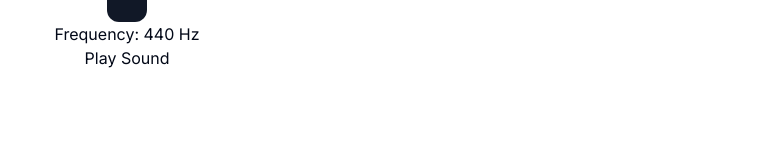
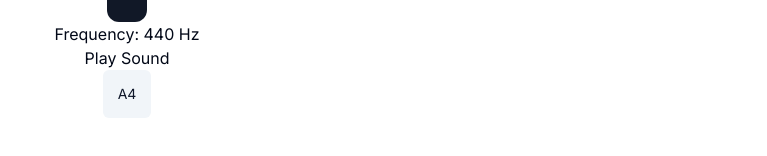
Before and after one commit to wr1159/otamatone, a Next.js app: page / in a window 1280 px wide. Shown: the part 618-774 px from the top of the page, without its empty margins (513-1280 px from the left). Built offline with nearby package versions, Linux system fonts and the light colour scheme.

Commit message:
Add note indicator

```diff
--- a/src/components/frequency-bar.tsx
+++ b/src/components/frequency-bar.tsx
@@ -1,5 +1,6 @@
 "use client";
 import React, { useState, useEffect } from "react";
+import NoteIndicator from "./note-indicator";
 
 interface FrequencySliderProps {
   onChange?: (frequency: number) => void;
@@ -128,6 +129,7 @@ const FrequencySlider: React.FC<FrequencySliderProps> = ({ onChange }) => {
           {isPlaying ? "Stop Sound" : "Play Sound"}
         </button>
       </div>
+      <NoteIndicator frequency={frequency} />
     </div>
   );
 };
--- /dev/null
+++ b/src/components/note-indicator.tsx
@@ -0,0 +1,94 @@
+import React from "react";
+
+type Note = {
+  name: string;
+  frequency: number;
+  lowerBound: number;
+  upperBound?: number;
+};
+
+const notes: Note[] = [
+  { name: "C3", frequency: 130.81, lowerBound: 125, upperBound: 134 },
+  { name: "C#3/Db3", frequency: 138.59, lowerBound: 134, upperBound: 142 },
+  { name: "D3", frequency: 146.83, lowerBound: 142, upperBound: 151 },
+  { name: "D#3/Eb3", frequency: 155.56, lowerBound: 151, upperBound: 159 },
+  { name: "E3", frequency: 164.81, lowerBound: 159, upperBound: 169 },
+  { name: "F3", frequency: 174.61, lowerBound: 169, upperBound: 180 },
+  { name: "F#3/Gb3", frequency: 185.0, lowerBound: 180, upperBound: 190 },
+  { name: "G3", frequency: 196.0, lowerBound: 190, upperBound: 201 },
+  { name: "G#3/Ab3", frequency: 207.65, lowerBound: 201, upperBound: 214 },
+  { name: "A3", frequency: 220.0, lowerBound: 214, upperBound: 227 },
+  { name: "A#3/Bb3", frequency: 233.08, lowerBound: 227, upperBound: 240 },
+  { name: "B3", frequency: 246.94, lowerBound: 240, upperBound: 248 },
+  { name: "C4", frequency: 261.63, lowerBound: 248, upperBound: 269 },
+  { name: "C#4/Db4", frequency: 277.18, lowerBound: 269, upperBound: 285 },
+  { name: "D4", frequency: 293.66, lowerBound: 285, upperBound: 301 },
+  { name: "D#4/Eb4", frequency: 311.13, lowerBound: 301, upperBound: 320 },
+  { name: "E4", frequency: 329.63, lowerBound: 320, upperBound: 339 },
+  { name: "F4", frequency: 349.23, lowerBound: 339, upperBound: 359 },
+  { name: "F#4/Gb4", frequency: 369.99, lowerBound: 359, upperBound: 378 },
+  { name: "G4", frequency: 392.0, lowerBound: 378, upperBound: 404 },
+  { name: "G#4/Ab4", frequency: 415.3, lowerBound: 404, upperBound: 427 },
+  { name: "A4", frequency: 440.0, lowerBound: 427, upperBound: 453 },
+  { name: "A#4/Bb4", frequency: 466.16, lowerBound: 453, upperBound: 478 },
+  { name: "B4", frequency: 493.88, lowerBound: 478, upperBound: 508 },
+  { name: "C5", frequency: 523.25, lowerBound: 508, upperBound: 523 },
+  { name: "C#5/Db5", frequency: 554.37, lowerBound: 523, upperBound: 565 },
+  { name: "D5", frequency: 587.33, lowerBound: 565, upperBound: 600 },
+  { name: "D#5/Eb5", frequency: 622.25, lowerBound: 600, upperBound: 634 },
+  { name: "E5", frequency: 659.25, lowerBound: 634, upperBound: 670 },
+  { name: "F5", frequency: 698.46, lowerBound: 670, upperBound: 720 },
+  { name: "F#5/Gb5", frequency: 739.99, lowerBound: 720, upperBound: 763 },
+  { name: "G5", frequency: 783.99, lowerBound: 763, upperBound: 807 },
+  { name: "G#5/Ab5", frequency: 830.61, lowerBound: 807, upperBound: 855 },
+  { name: "A5", frequency: 880.0, lowerBound: 855, upperBound: 906 },
+  { name: "A#5/Bb5", frequency: 932.33, lowerBound: 906, upperBound: 955 },
+  { name: "B5", frequency: 987.77, lowerBound: 955, upperBound: 1011 },
+  { name: "C6", frequency: 1046.5, lowerBound: 1011, upperBound: 1069 },
+  { name: "C#6/Db6", frequency: 1108.73, lowerBound: 1069, upperBound: 1141 },
+  { name: "D6", frequency: 1174.66, lowerBound: 1141, upperBound: 1209 },
+  { name: "D#6/Eb6", frequency: 1244.51, lowerBound: 1209, upperBound: 1280 },
+  { name: "E6", frequency: 1318.51, lowerBound: 1280, upperBound: 1358 },
+  { name: "F6", frequency: 1396.91, lowerBound: 1358, upperBound: 1438 },
+  { name: "F#6/Gb6", frequency: 1479.98, lowerBound: 1438, upperBound: 1525 },
+  { name: "G6", frequency: 1567.98, lowerBound: 1525, upperBound: 1611 },
+  { name: "G#6/Ab6", frequency: 1661.22, lowerBound: 1611, upperBound: 1710 },
+  { name: "A6", frequency: 1760.0, lowerBound: 1710, upperBound: 1812 },
+  { name: "A#6/Bb6", frequency: 1864.66, lowerBound: 1812, upperBound: 1920 },
+  { name: "B6", frequency: 1975.53, lowerBound: 1920, upperBound: 2040 },
+  { name: "C7", frequency: 2093.0, lowerBound: 2040 },
+];
+
+function getNoteByFrequency(frequency: number): Note | null {
+  for (const note of notes) {
+    if (
+      frequency >= note.lowerBound &&
+      (note.upperBound === undefined || frequency < note.upperBound)
+    ) {
+      return note;
+    }
+  }
+  return null;
+}
+
+type NoteIndicatorProps = {
+  frequency: number;
+};
+
+const NoteIndicator: React.FC<NoteIndicatorProps> = ({ frequency }) => {
+  const note = getNoteByFrequency(frequency);
+
+  return (
+    <div className="rounded-md bg-muted text-primary w-12 h-12 text-sm break-all p-1 text-center flex justify-center items-center">
+      {note ? (
+        <div>
+          <h2>{note.name}</h2>
+        </div>
+      ) : (
+        <p>No note found for frequency {frequency}</p>
+      )}
+    </div>
+  );
+};
+
+export default NoteIndicator;
```
